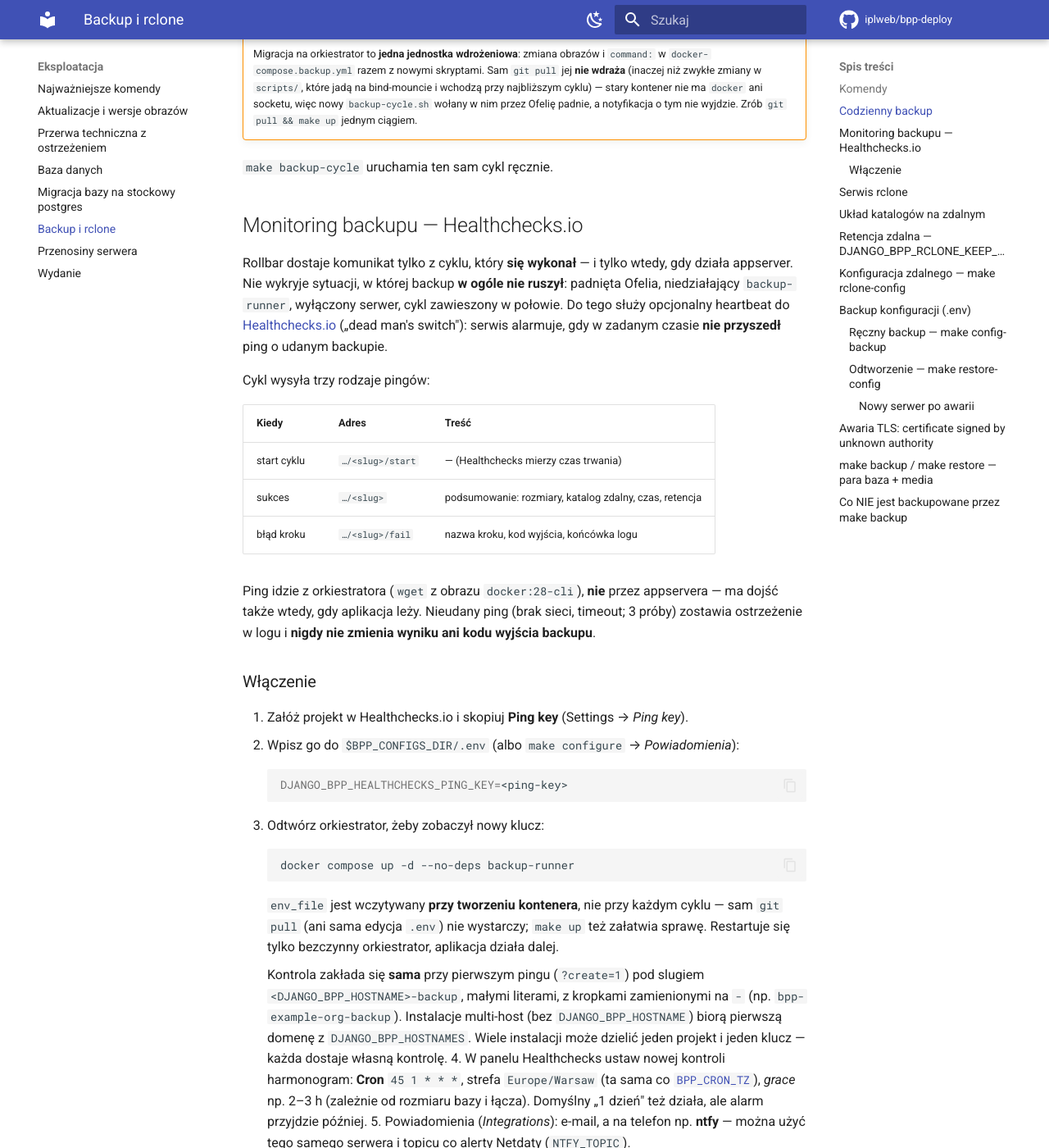
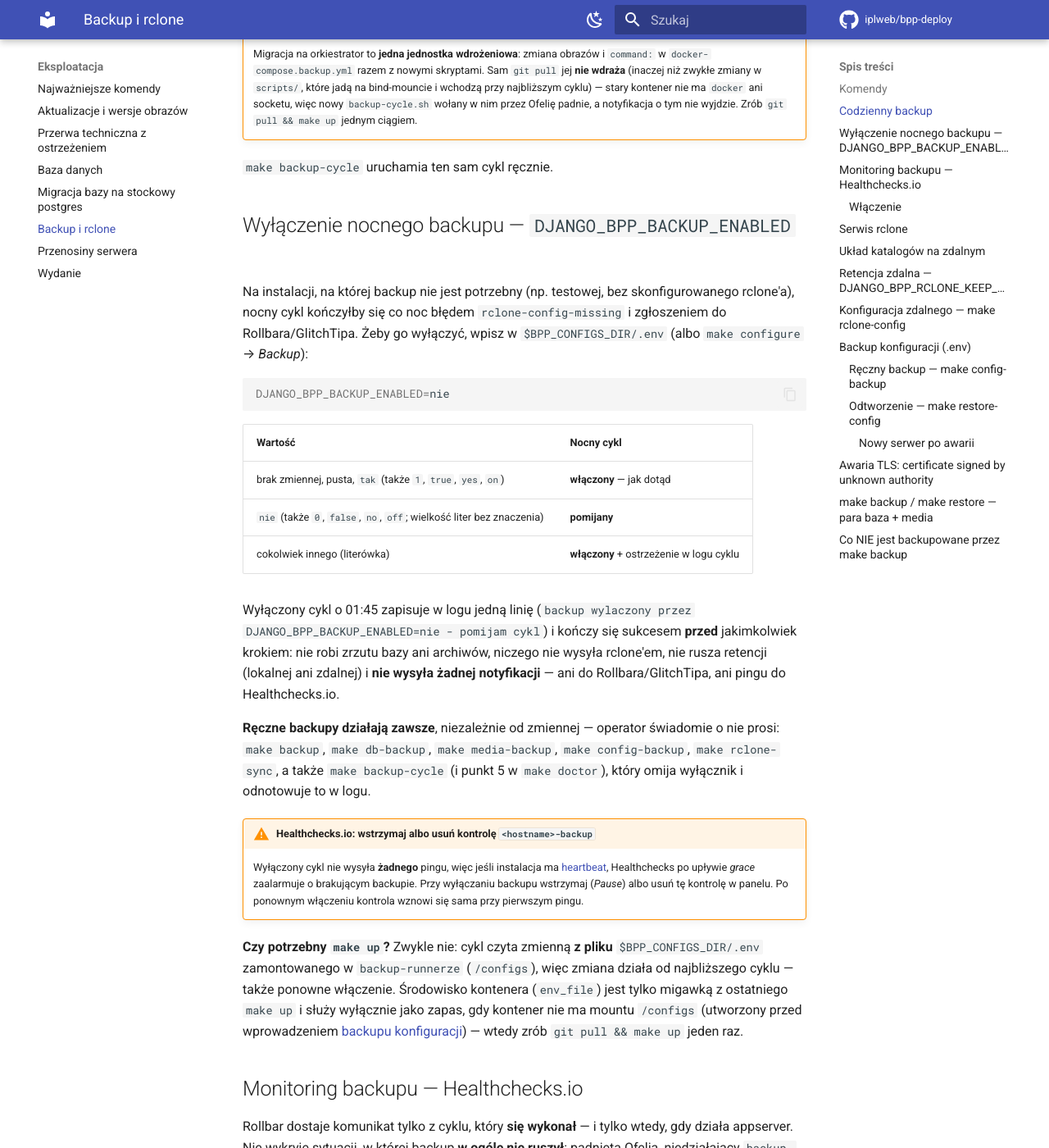
Before and after one commit to iplweb/bpp-deploy, an MkDocs documentation site: the page built from docs/eksploatacja/backup-i-rclone.md, in a window 1280 px wide and 1400 px high, scrolled down 1299 px. Shown: the whole window at 82% size. Built offline with MkDocs 1.6.1 and Material for MkDocs 9.7.7, drawn with Linux system fonts in a browser that asks for light colours; comment, search, counter and statistics services are not loaded.

Commit message:
feat(backup): wyłącznik nocnego cyklu DJANGO_BPP_BACKUP_ENABLED
Na instalacji bez potrzeby backupu (np. testowej bez rclone.conf) nocny
cykl o 01:45 kończył się co noc FAIL-em rclone-config-missing i
zgłoszeniem do Rollbara/GlitchTipa. DJANGO_BPP_BACKUP_ENABLED=nie
(także 0/false/no/off, bez względu na wielkość liter) pomija cykl:
jedna linia w logu i exit 0 przed trapem EXIT, logiem i /start do
Healthchecks - zero notyfikacji i pingów. Brak/pusta = włączony
(stare .env bez zmian), literówka = ostrzeżenie + włączony.

Wartość czytana najpierw z zamontowanego /configs/.env, env kontenera
tylko jako zapas: env_file to migawka z make up, więc wyłączenie i
ponowne włączenie działają bez odtwarzania kontenera.

make backup-cycle (i make doctor pkt 5) przekazuje
BPP_BACKUP_CYCLE_FORCE=1 i omija wyłącznik; make backup/db-backup/
config-backup nie wołają cyklu, więc działają jak dotąd.

Wiersz w rejestrze zmiennych operatora (grupa Backup, wybor:tak/nie,
domyślnie tak, bez pytania), testy e2e w test-rclone.sh §11, docs.

Co-Authored-By: Claude Opus 5.5 <noreply@anthropic.com>
Claude-Session: https://claude.ai/code/session_01Mr7s9sbpoYs1MGG5qCaZ5c

````diff
--- a/docs/eksploatacja/backup-i-rclone.md
+++ b/docs/eksploatacja/backup-i-rclone.md
@@ -60,6 +60,49 @@ nazwie — nazwy generuje compose.
     ciągiem.
 
 `make backup-cycle` uruchamia ten sam cykl ręcznie.
+
+## Wyłączenie nocnego backupu — `DJANGO_BPP_BACKUP_ENABLED` {#wylaczenie-backupu}
+
+Na instalacji, na której backup nie jest potrzebny (np. testowej, bez skonfigurowanego
+rclone'a), nocny cykl kończyłby się co noc błędem `rclone-config-missing` i zgłoszeniem
+do Rollbara/GlitchTipa. Żeby go wyłączyć, wpisz w `$BPP_CONFIGS_DIR/.env` (albo
+`make configure` → *Backup*):
+
+```bash
+DJANGO_BPP_BACKUP_ENABLED=nie
+```
+
+| Wartość | Nocny cykl |
+|---|---|
+| brak zmiennej, pusta, `tak` (także `1`, `true`, `yes`, `on`) | **włączony** — jak dotąd |
+| `nie` (także `0`, `false`, `no`, `off`; wielkość liter bez znaczenia) | **pomijany** |
+| cokolwiek innego (literówka) | **włączony** + ostrzeżenie w logu cyklu |
+
+Wyłączony cykl o 01:45 zapisuje w logu jedną linię
+(`backup wylaczony przez DJANGO_BPP_BACKUP_ENABLED=nie - pomijam cykl`) i kończy się
+sukcesem **przed** jakimkolwiek krokiem: nie robi zrzutu bazy ani archiwów, niczego nie
+wysyła rclone'em, nie rusza retencji (lokalnej ani zdalnej) i **nie wysyła żadnej
+notyfikacji** — ani do Rollbara/GlitchTipa, ani pingu do Healthchecks.io.
+
+**Ręczne backupy działają zawsze**, niezależnie od zmiennej — operator świadomie o nie
+prosi: `make backup`, `make db-backup`, `make media-backup`, `make config-backup`,
+`make rclone-sync`, a także `make backup-cycle` (i punkt 5 w `make doctor`), który omija
+wyłącznik i odnotowuje to w logu.
+
+!!! warning "Healthchecks.io: wstrzymaj albo usuń kontrolę `<hostname>-backup`"
+    Wyłączony cykl nie wysyła **żadnego** pingu, więc jeśli instalacja ma
+    [heartbeat](#monitoring-backupu-healthchecksio), Healthchecks po upływie *grace*
+    zaalarmuje o brakującym backupie. Przy wyłączaniu backupu wstrzymaj (*Pause*) albo
+    usuń tę kontrolę w panelu. Po ponownym włączeniu kontrola wznowi się sama przy
+    pierwszym pingu.
+
+**Czy potrzebny `make up`?** Zwykle nie: cykl czyta zmienną **z pliku**
+`$BPP_CONFIGS_DIR/.env` zamontowanego w `backup-runnerze` (`/configs`), więc zmiana
+działa od najbliższego cyklu — także ponowne włączenie. Środowisko kontenera
+(`env_file`) jest tylko migawką z ostatniego `make up` i służy wyłącznie jako zapas,
+gdy kontener nie ma mountu `/configs` (utworzony przed wprowadzeniem
+[backupu konfiguracji](#backup-konfiguracji-env)) — wtedy zrób `git pull && make up`
+jeden raz.
 
 ## Monitoring backupu — Healthchecks.io
 
````
Also changed, not shown: CLAUDE.md (+8 -0 lines), docs/architektura/zadania-ofelia.md (+1 -1 lines), docs/konfiguracja/zmienne.md (+1 -0 lines), 5 other files.
